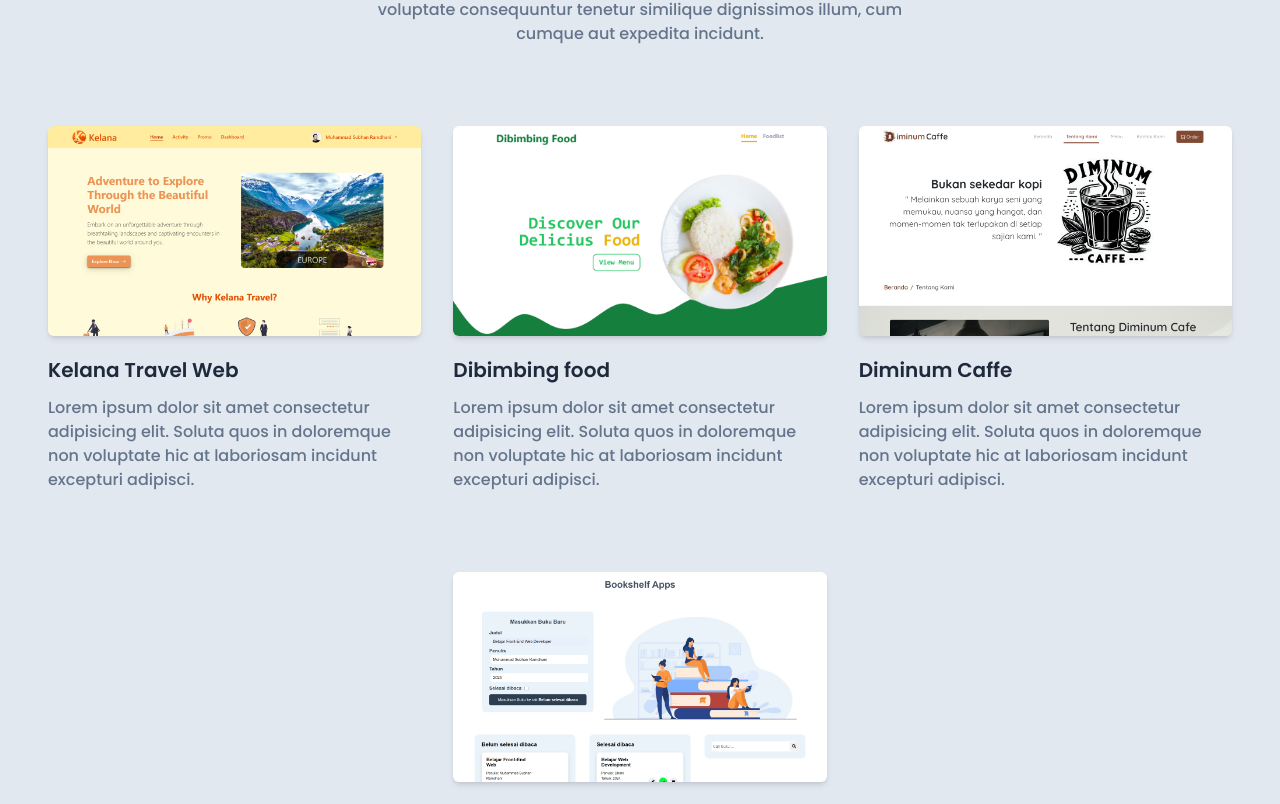
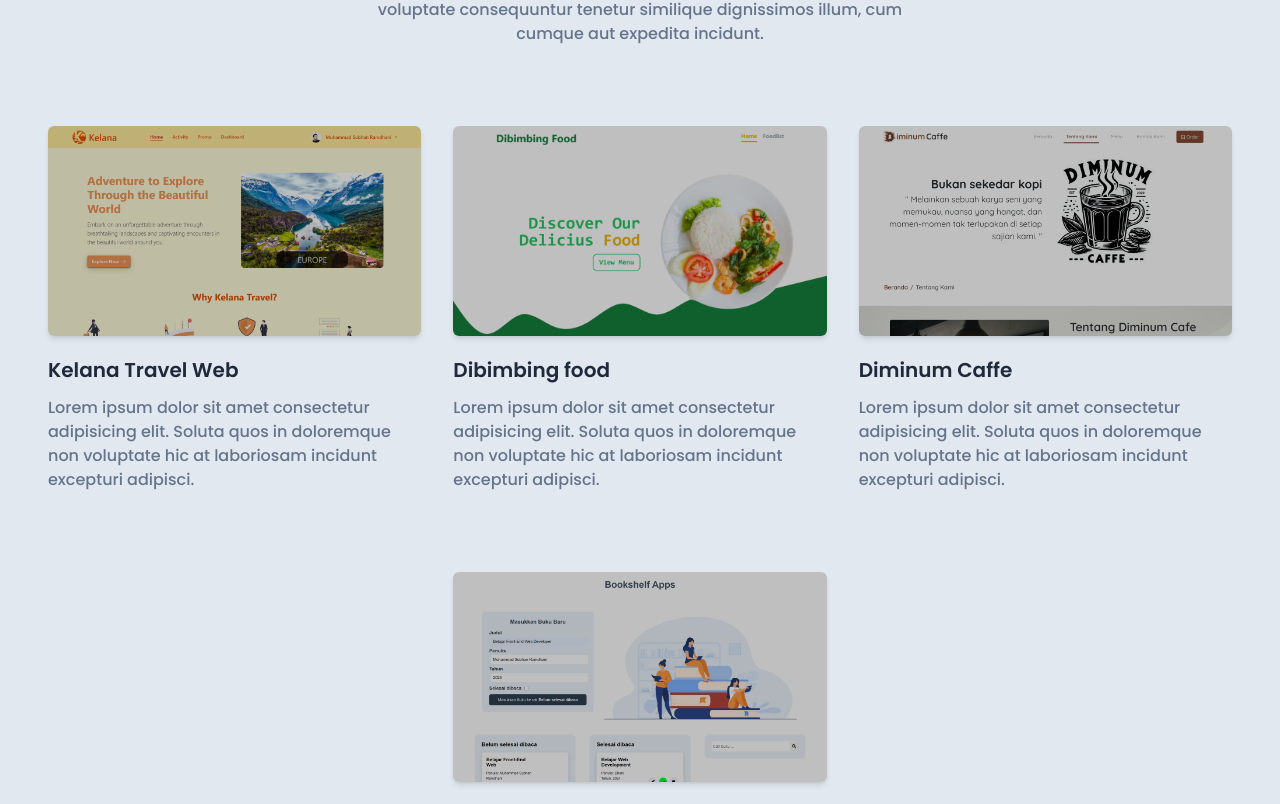
Before and after one commit to danimisme/portfolio, a React (Vite) app: page / in a window 1280 px wide. Shown: the part 1516-2320 px from the top of the page. Built offline with nearby package versions, Linux system fonts and the light colour scheme.

Commit message:
modif cardproject style

```diff
--- a/src/components/Elements/CardProject.jsx
+++ b/src/components/Elements/CardProject.jsx
@@ -5,7 +5,7 @@ export default function CardProject({ title, desc, img }) {
         <img
           src={img}
           alt="portfolio-image"
-          className="w-full aspect-[16/9] object-cover object-top "
+          className="w-full aspect-[16/9] object-cover object-top transition-all duration-1000 hover:object-bottom brightness-75 hover:brightness-100"
         />
       </div>
       <h3 className="font-semibold text-xl text-dark  mt-5 mb-3">{title}</h3>
```
